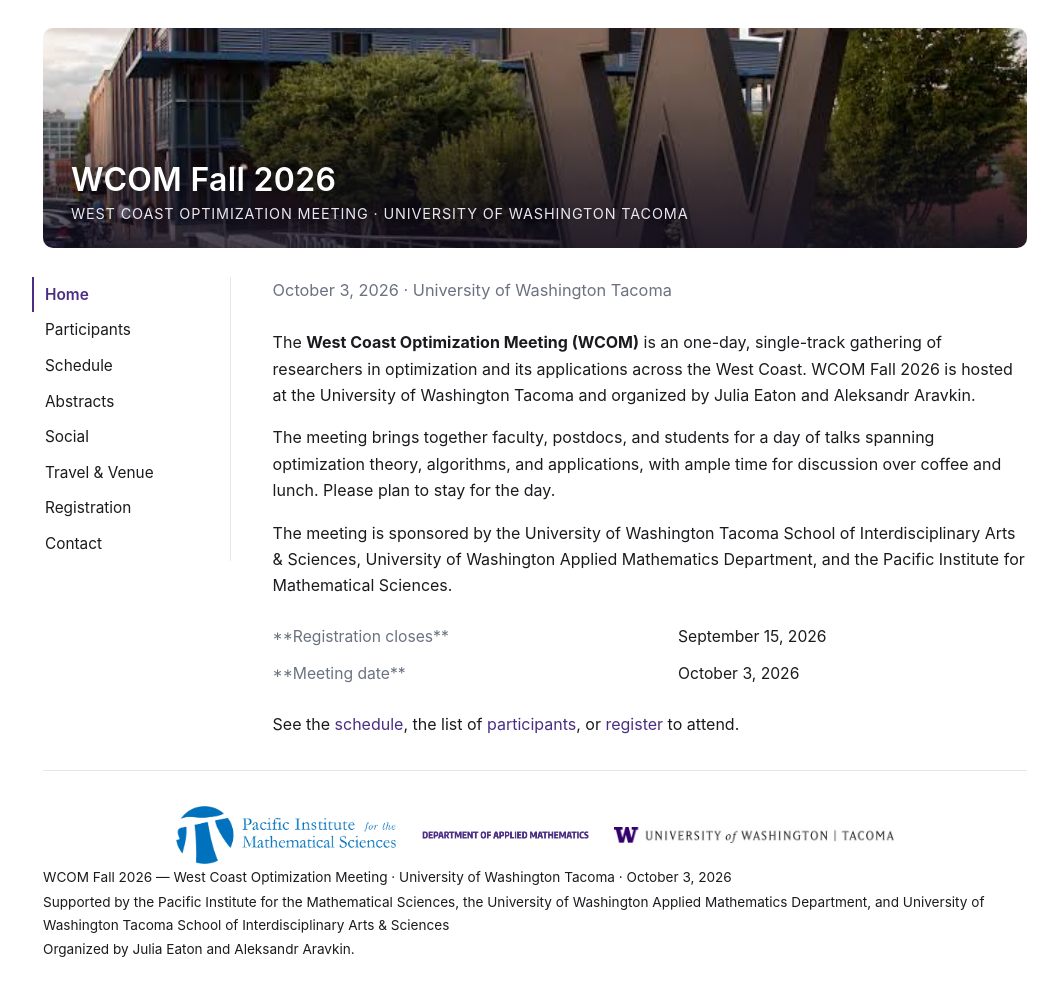
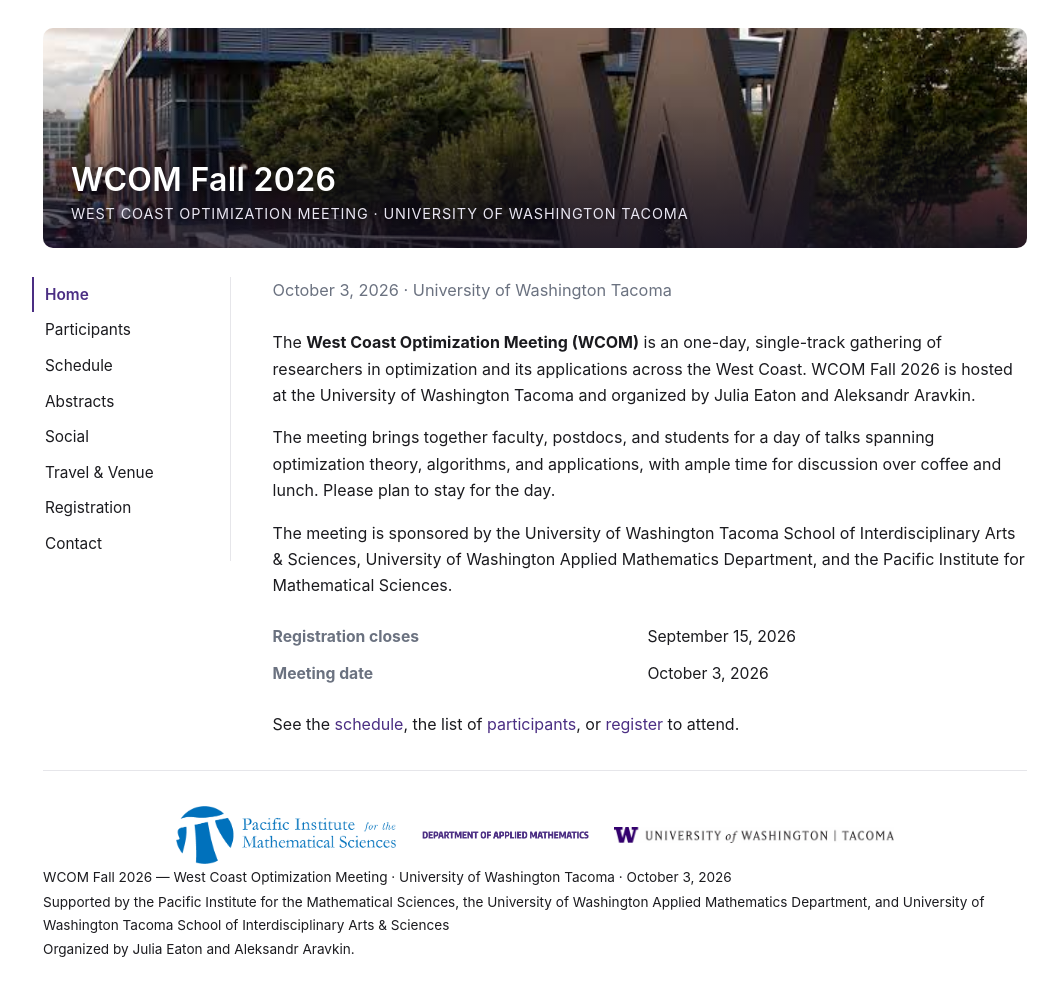
Before and after one commit to jreaton/wcom2026, a Jekyll site: the page built from index.md, in a window 1280 px wide and 1011 px high. Shown: the top 996 px of the window, without its empty margins (105-1163 px from the left). Built offline with Jekyll 4.4.1, drawn with Linux system fonts in a browser that asks for light colours.

```diff
--- a/index.md
+++ b/index.md
@@ -17,8 +17,8 @@ discussion over coffee and lunch. Please plan to stay for the day.
 The meeting is sponsored by the University of Washington Tacoma School of Interdisciplinary Arts & Sciences, University of Washington Applied Mathematics Department, and the Pacific Institute for Mathematical Sciences.
 
 <table class="facts">
-  <tr><td>**Registration closes**</td><td>September 15, 2026</td></tr>
-  <tr><td>**Meeting date**</td><td>{{ site.event_dates }}</td></tr>
+  <tr><td><b>Registration closes</b></td><td>September 15, 2026</td></tr>
+  <tr><td><b>Meeting date</b></td><td>{{ site.event_dates }}</td></tr>
 </table>
 
 See the [schedule]({{ '/schedule/' | relative_url }}), the list of
```
